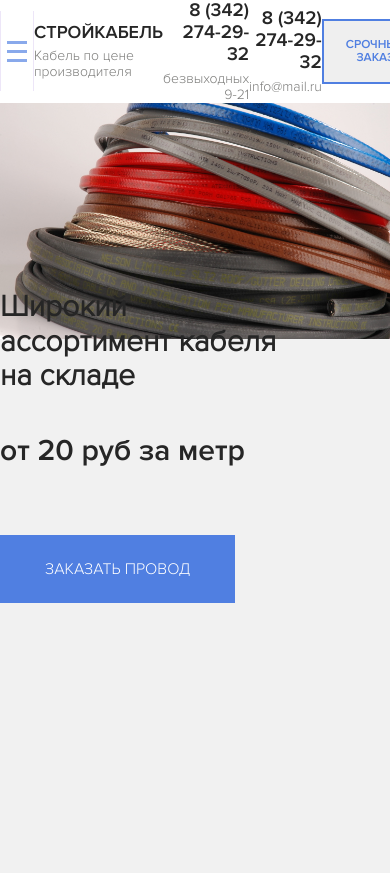
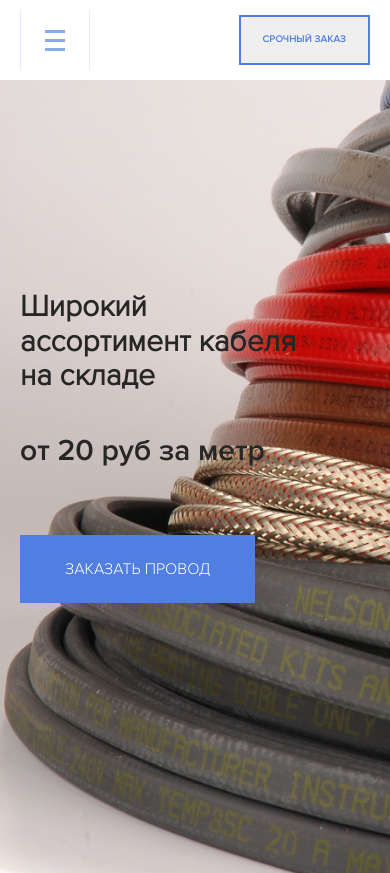
Before and after one commit to AlexKaN87/site_flex, a plain HTML site: page index.html in a window 390 px wide. Drawn offline with Linux system fonts and the light colour scheme.

Commit message:
адаптив гдя шапки и главного  экрана

```diff
--- a/sass/_grid.sass
+++ b/sass/_grid.sass
@@ -1,6 +1,18 @@
 *
   box-sizing: border-box
-
 .container
   max-width: 1170px
   margin: auto
+
+@media (max-width: 1199px)
+  .container
+    max-width: 960px
+
+@media (max-width: 991px)
+  .container
+      max-width: 750px
+
+@media (max-width: 768px)
+  .container
+      max-width: 100%
+      padding: 0 20px
--- a/sass/_interface.sass
+++ b/sass/_interface.sass
@@ -16,3 +16,6 @@ body
   background-color: $primary
   color: #ffffff
   cursor: pointer
+@media (max-width: 576px)
+  .button-o
+    font-size: 10px
--- a/sass/blocks/_hero.sass
+++ b/sass/blocks/_hero.sass
@@ -11,3 +11,7 @@
     margin-bottom: 67px
     font-size: 30px
     +bold
+@media (max-width: 991px)
+  .hero
+    background-size: cover
+    background-position: top left 5%
--- a/sass/blocks/_navbar.sass
+++ b/sass/blocks/_navbar.sass
@@ -34,7 +34,7 @@
   background-color: $primary
   color: #fff
   transition: 0.2s
-  transform: translateY(-100%)
+  transform: translateY(-200%)
   &_active
     transform: translateY(0)
   &__nav
@@ -74,3 +74,20 @@
     display: block
     font-size: 14px
     color: $text-color-light
+
+@media (max-width: 991px)
+  .navbar
+     &__mobile, &__landline
+       display: none
+@media (max-width: 576px)
+  .logo
+    display: none
+  .menu
+    top: 80px
+    // transform: translate(0)
+    &-button
+      height: 60px
+    &__nav
+      flex-direction: column
+    &__link
+      margin-bottom: 20px
```
Also changed, not shown: css/style.css, 1 other file.
